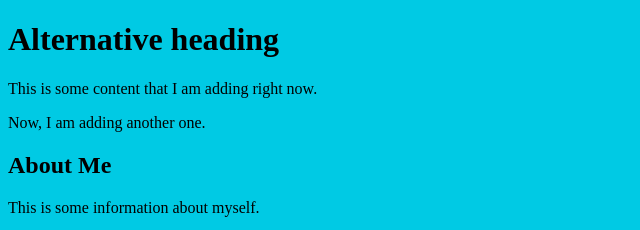
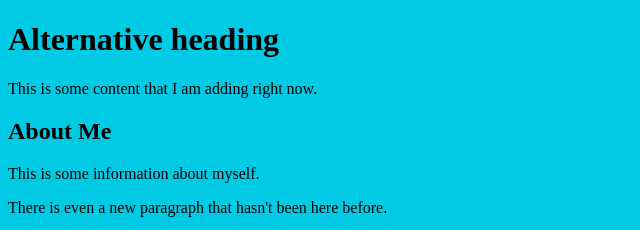
Before and after one commit to fritz-raphael/ud-cycling-stats, a plain HTML site: page index.html in a window 1280 px wide. Shown: the top 230 px of the page, without its empty margins (0-640 px from the left). Drawn offline with Linux system fonts and the light colour scheme.

Commit message:
Revert "Add more text"
This reverts commit b6f454e5fe63d09c0eb64f38bc4ebae106ee7912.

```diff
--- a/index.html
+++ b/index.html
@@ -17,7 +17,6 @@
         <main>
           <p>
           This is some content that I am adding right now. </p>
-          <p>Now, I am adding another one. </p>
         </main>
     </div>
 
```
